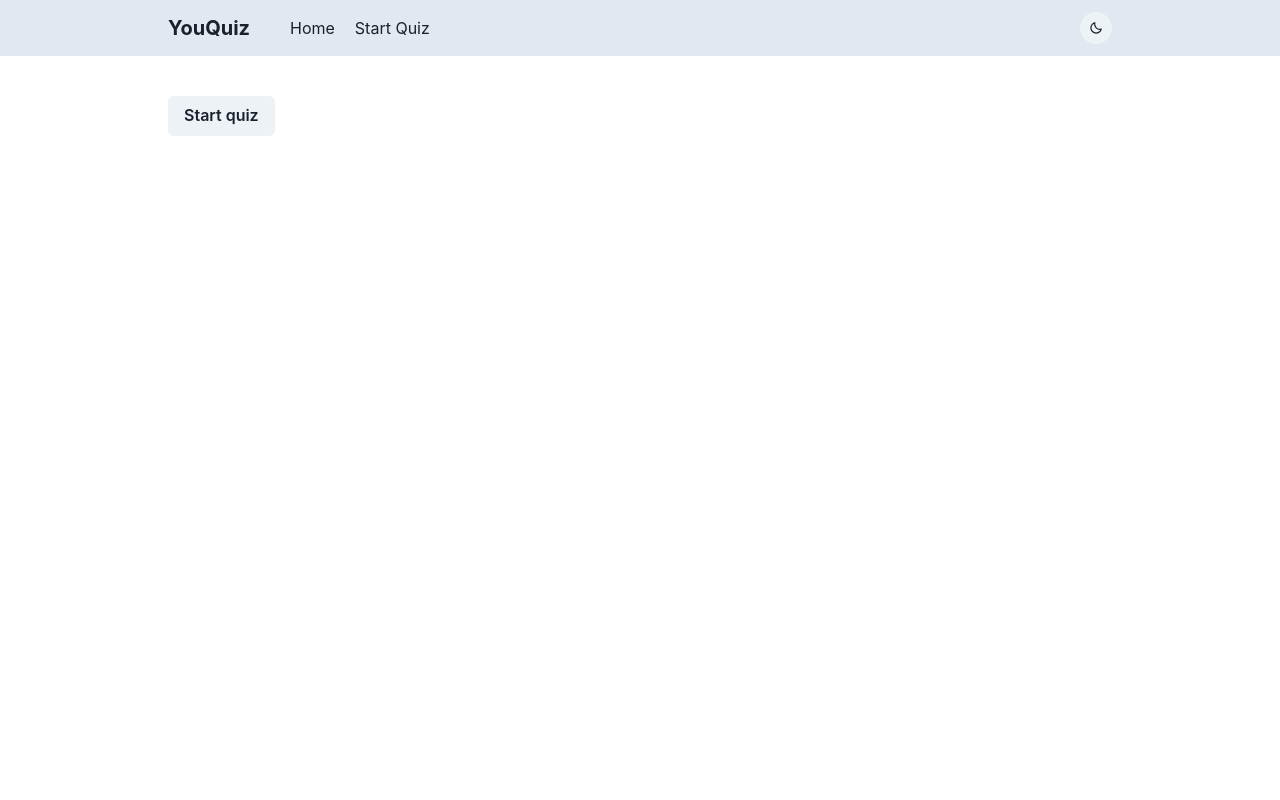
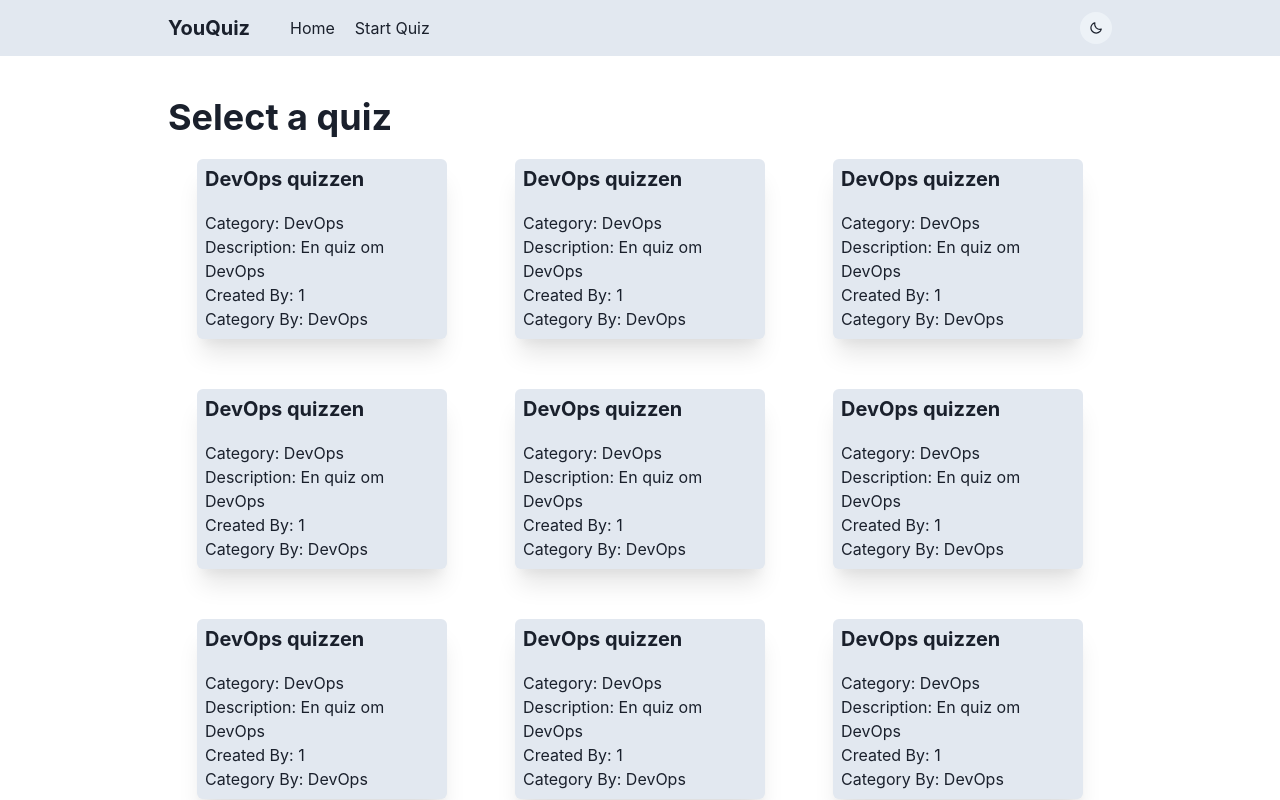
Before and after one commit to siffravn/HelloDevOps, a React (Create React App) app in the folder web/: page / in a window 1280 px wide. Shown: the top 800 px of the page. Built offline with nearby package versions, Linux system fonts and the light colour scheme.

Commit message:
Fixed header router links to not be Chakra links instead of router-dom

```diff
--- a/web/src/components/header/header.tsx
+++ b/web/src/components/header/header.tsx
@@ -1,5 +1,6 @@
 import { Box, Container, Flex, Heading, HStack } from "@chakra-ui/layout";
 import { FC } from "react";
+import { Link } from "react-router-dom";
 import { useColors } from "../../hooks/useColors";
 import ColorModeBtn from "../buttons/colorModeBtn";
 import NavBar from "./navbar";
@@ -14,7 +15,7 @@ const Header: FC = ({ children }) => {
         <Container maxW="container.lg" p={0}>
           <Flex justifyContent="space-between" paddingX={[2, 5, 10]} py={3}>
             <HStack spacing={10}>
-              <Heading as="a" href="/" size="md">{appName}</Heading>
+              <Link to="/"><Heading size="md">{appName}</Heading></Link>
               <NavBar />
             </HStack>
             <ColorModeBtn />
--- a/web/src/components/header/navbar.tsx
+++ b/web/src/components/header/navbar.tsx
@@ -1,4 +1,5 @@
-import { HStack, Link } from '@chakra-ui/layout';
+import { HStack, Text } from '@chakra-ui/layout';
+import { Link } from 'react-router-dom';
 import { FC } from 'react';
 
 const NavBar: FC = ({ children }) => {
@@ -7,8 +8,8 @@ const NavBar: FC = ({ children }) => {
         <nav>
             <HStack spacing={5}>
                 {/* TODO: Actual navigation links */}
-                <Link href="/" >Home</Link>
-                <Link href="/quiz">Start Quiz</Link>
+                <Link to={"/"} ><Text>Home</Text></Link>
+                <Link to={"/quiz"}><Text>Start Quiz</Text></Link>
                 {/* <Link>Link</Link> */}
             </HStack>
         </nav>
--- a/web/src/components/quiz/QuizSelection/quizSelectionItem.tsx
+++ b/web/src/components/quiz/QuizSelection/quizSelectionItem.tsx
@@ -1,6 +1,7 @@
 import { Box, Flex, Heading, List, ListItem, Stack } from '@chakra-ui/layout';
 import { observer } from 'mobx-react-lite';
 import { FC } from 'react';
+import { Link } from 'react-router-dom';
 import { useColors } from '../../../hooks/useColors';
 import Quiz from '../../../model/quiz';
 
@@ -13,7 +14,8 @@ const QuizSelectionItem: FC<Props> = observer(({ quiz }) => {
 
 
     return (
-        <Box cursor="pointer" _hover={{bgColor: primaryColorHover }}  width="250px" h="fit-content" bgColor={headerBg} m={5} p={2} borderRadius="md" boxShadow="xl" >
+        <Link to={"quiz/"+quiz.id}>
+            <Box cursor="pointer" _hover={{ bgColor: primaryColorHover }} width="250px" h="fit-content" bgColor={headerBg} m={5} p={2} borderRadius="md" boxShadow="xl" >
                 <Stack borderRadius={5} borderColor="black" spacing={5} key={quiz.id}>
                     <Heading size="md">{quiz.title}</Heading>
                     <List>
@@ -24,6 +26,8 @@ const QuizSelectionItem: FC<Props> = observer(({ quiz }) => {
                     </List>
                 </Stack>
             </Box>
+        </Link>
+
     );
 });
 
--- a/web/src/pages/HomePage.tsx
+++ b/web/src/pages/HomePage.tsx
@@ -2,6 +2,7 @@ import { Button } from '@chakra-ui/button';
 import { Link } from '@chakra-ui/layout';
 import { FC } from 'react';
 import BasicLayout from '../components/layouts/basicLayout';
+import QuizSelection from '../components/quiz/QuizSelection/quizSelection';
 
 
 const Home: FC = () => {
@@ -9,7 +10,7 @@ const Home: FC = () => {
   return (
 
     <BasicLayout>
-     <Button as={Link} href="/quiz">Start quiz</Button>
+      <QuizSelection />
     </BasicLayout>
 
   );
--- a/web/src/pages/QuizPage.tsx
+++ b/web/src/pages/QuizPage.tsx
@@ -2,7 +2,7 @@ import { FC } from 'react';
 import { useParams } from 'react-router';
 import BasicLayout from '../components/layouts/basicLayout';
 import QuizComponent from '../components/quiz/quizComponent';
-import QuizSelection from '../components/quiz/quizSelection';
+import QuizSelection from '../components/quiz/QuizSelection/quizSelection';
 import { QuizStore } from '../stores/quizStore';
 
 type QuizPageProps = {
@@ -19,10 +19,8 @@ const QuizPage: FC = () => {
 
   return (
     <BasicLayout>
-      <QuizSelection quizStore={QuizStore} />
       <QuizComponent />
     </BasicLayout>
-
   );
 }
 
```
Lines whose indentation alone changed are shown as unchanged.
